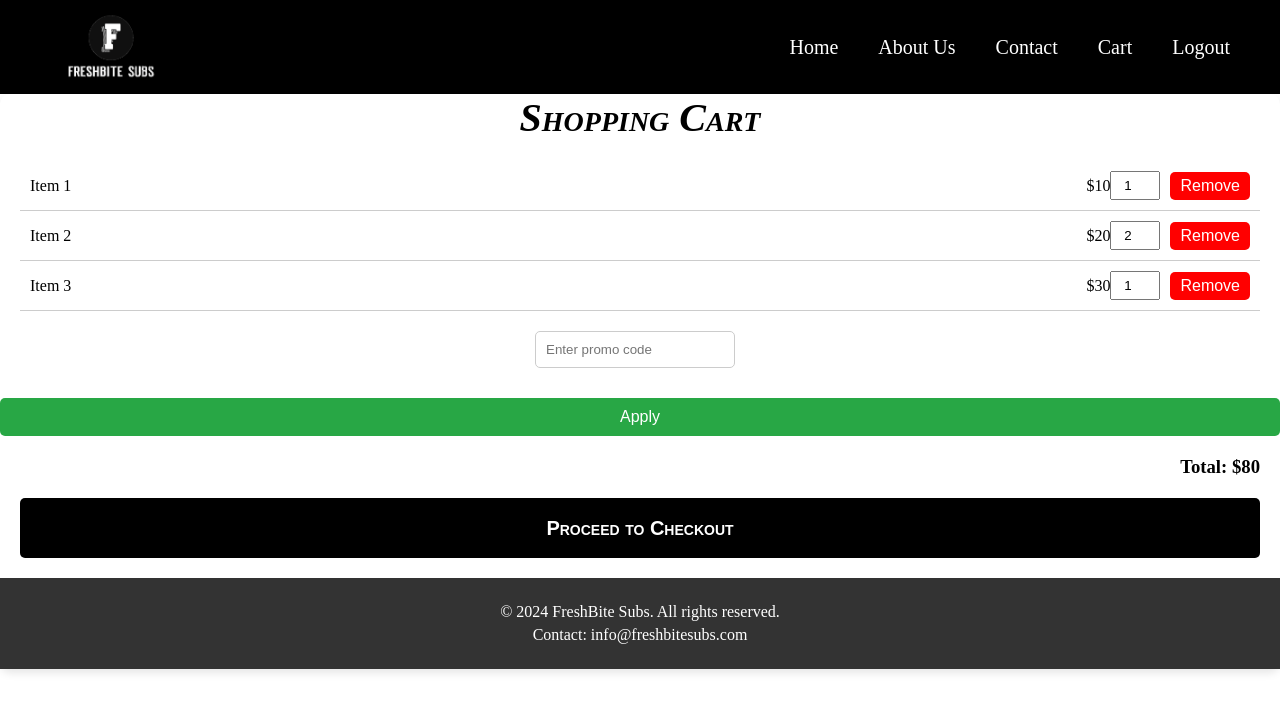
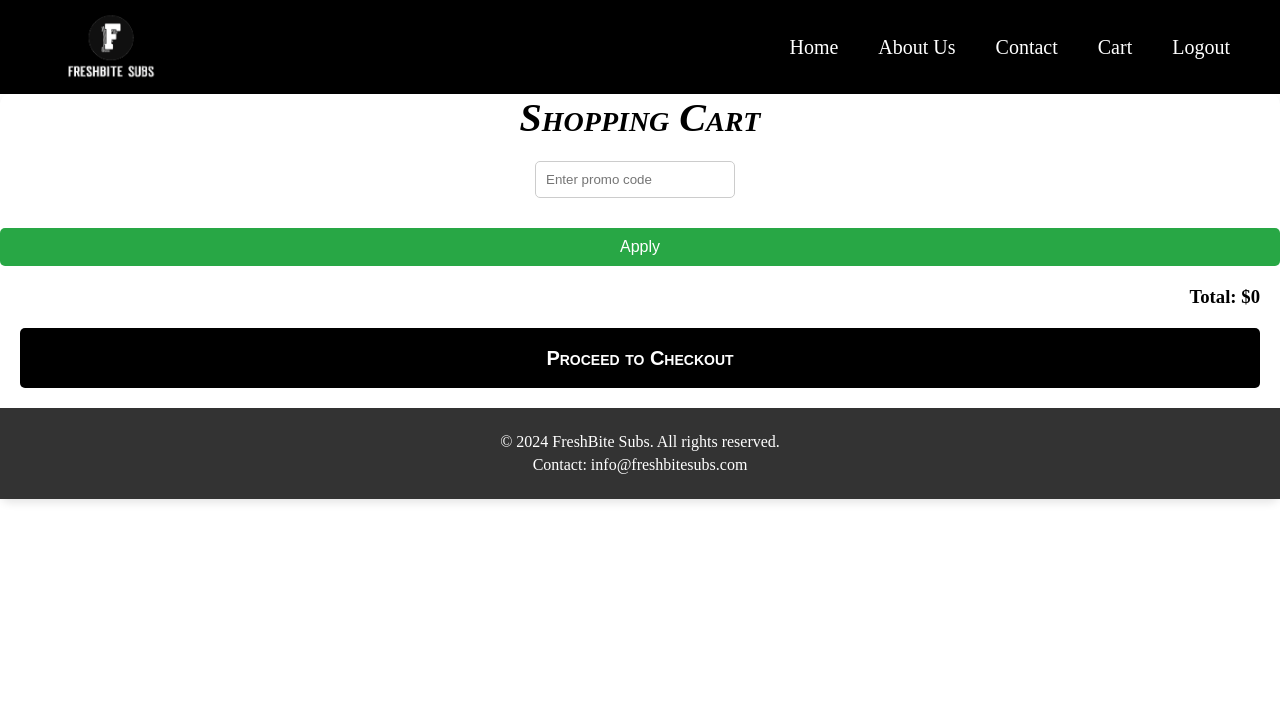
Before and after one commit to hiralpatel20/FreshBite-Subs, a React (Vite) app in the folder frontend/: page /cart in a window 1280 px wide. Shown: the top 712 px of the page. Built offline with nearby package versions, Linux system fonts and the light colour scheme.

Commit message:
added code for retrive cart items

```diff
--- a/frontend/src/pages/Cart/Cart.jsx
+++ b/frontend/src/pages/Cart/Cart.jsx
@@ -1,18 +1,13 @@
-import React, { useState } from 'react';
+import React, { useState, useEffect } from 'react';
 import './Cart.css';
 import { useNavigate } from 'react-router-dom';
 import Footer from '../../components/Footer/Footer';
 import Navbar from '../../components/Navbar/Navbar';
 
 const Cart = () => {
-  // Here I added the sample data as of now
-  const [cartItems, setCartItems] = useState([
-    { id: 1, name: 'Item 1', price: 10, quantity: 1 },
-    { id: 2, name: 'Item 2', price: 20, quantity: 2 },
-    { id: 3, name: 'Item 3', price: 30, quantity: 1 }
-  ]);
 
   // Here I added the promocode and discount
+  const [cartItems, setCartItems] = useState([]);
   const [promoCode, setPromoCode] = useState('');
   const [discount, setDiscount] = useState(0);
 
@@ -21,6 +16,14 @@ const Cart = () => {
     { promoCode: 'PREM20', discount: 20 },
     { promoCode: 'FREECHIPS', discount: 5 }
   ];
+
+  // Reference: https://www.w3schools.com/react/react_useeffect.asp
+  useEffect(() => {
+    // This is to retrieve the cart items from localStorage, if available, when the component mounts
+    const savedCartItems = JSON.parse(localStorage.getItem('cartItems')) || [];
+    // Here I set the retrieved cart items to the state
+    setCartItems(savedCartItems);
+  }, []);
 
   // Here I added the function to handle the quantity change for a cart item
   const handleQuantityChange = (id, quantity) => {
```
